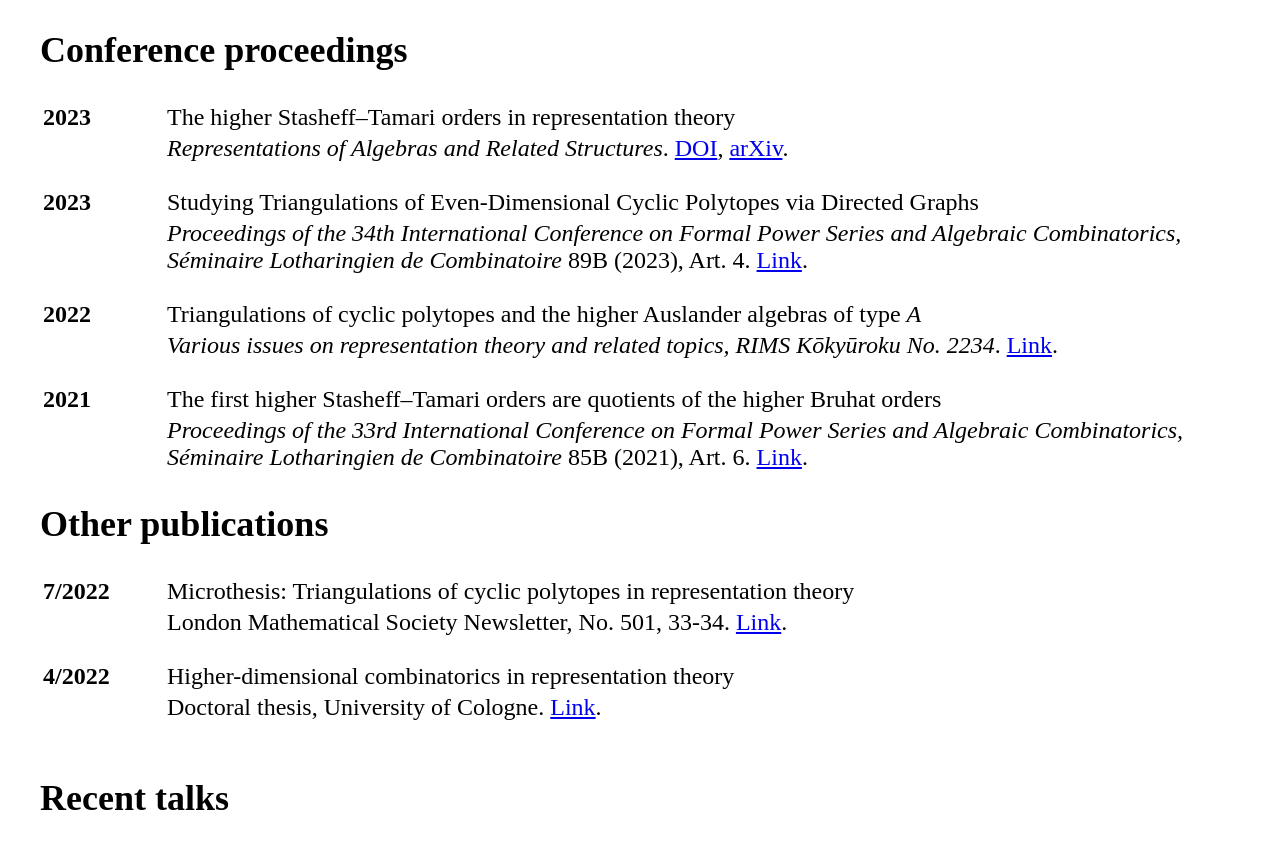
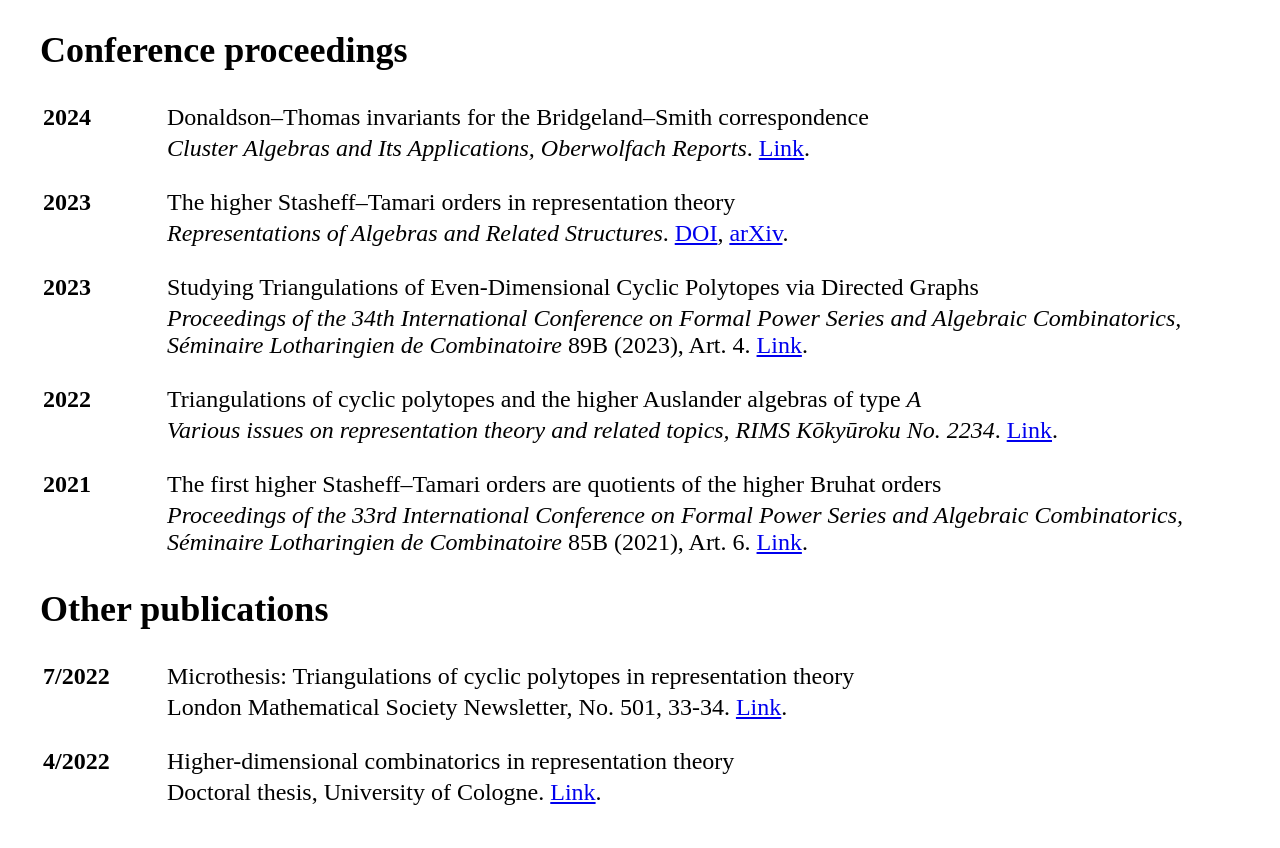
Before and after one commit to nchlswllms/nchlswllms.github.io, a plain HTML site: page index.html in a window 1280 px wide. Shown: the part 2377-3225 px from the top of the page. Drawn offline with Linux system fonts and the light colour scheme.

Commit message:
add oberwolfach report

```diff
--- a/index.html
+++ b/index.html
@@ -217,6 +217,16 @@ Nicholas Williams
 	<h2>Conference proceedings</h2>
 
 		<table class="tstyle">
+
+		<tr>
+			<td><b>2024</b></td>
+			<td>Donaldson–Thomas invariants for the Bridgeland–Smith correspondence</td>
+		</tr>
+
+        <tr  class="spaceUnder">
+			<td></td>
+			<td><i>Cluster Algebras and Its Applications, Oberwolfach Reports</i>. <a href="https://doi.org/10.14760/OWR-2024-2">Link</a>.</td>
+		</tr>
 
 		<tr>
 			<td><b>2023</b></td>
```
Also changed, not shown: 1 other file.
